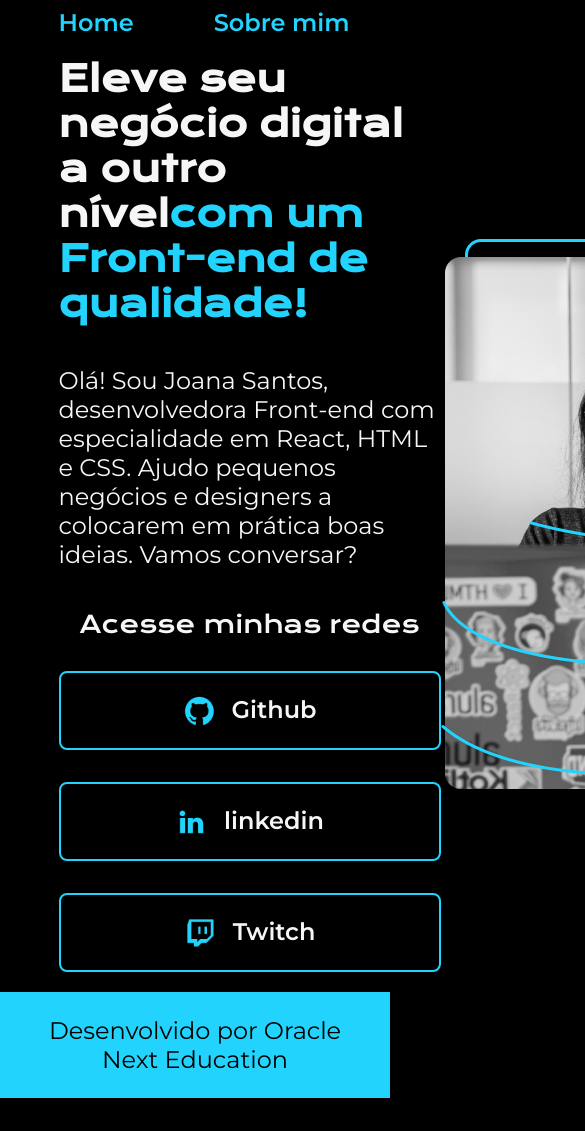
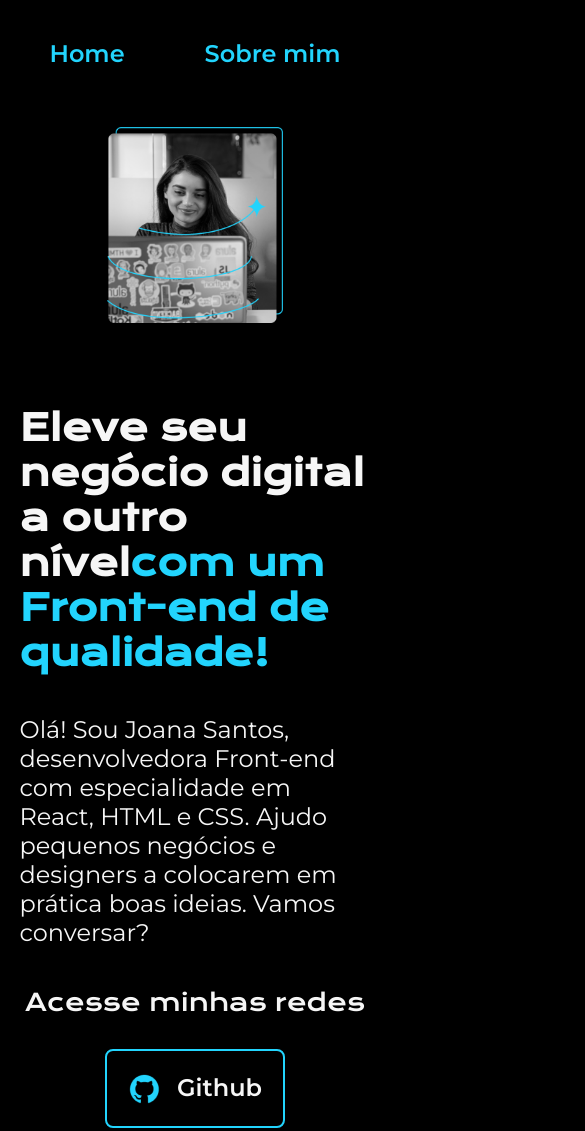
Before and after one commit to GuilhermeDSD19/Oracle-Next-Education, a plain HTML site: page Portifolio_HTML_CSS/index.html in a window 390 px wide. Shown: the top 1131 px of the page, 585 px wide, since content can reach past the window. Before the commit the page ends 1098 px from the top, so only its background shows below. Drawn offline with nearby package versions, Linux system fonts and the light colour scheme.

Commit message:
Adicionando responsividade ao portifolio

```diff
--- a/Portifolio_HTML_CSS/index.html
+++ b/Portifolio_HTML_CSS/index.html
@@ -28,24 +28,28 @@
             conversar?</p>
             <div class="apresentacao__links">
                 <h2 class="apresentacao__links__subtitulo">Acesse minhas redes</h2>
-                <a class="apresentacao__links__link" href="https://github.com/rafaballerini">
+                <a class="apresentacao__links__navegacao" href="https://github.com/rafaballerini">
                     <img src="./assets/github.png">
                     Github
                 </a>
-                <a class="apresentacao__links__link" href="https://linkedin.com/in/rafaellaballerini">
+                <a class="apresentacao__links__navegacao" href="https://linkedin.com/in/rafaellaballerini">
                     <img src="./assets/linkedin.png">
                     linkedin
                 </a>
-                <a class="apresentacao__links__link" href="https://twitch.tv/guilimadev">
+                <a class="apresentacao__links__navegacao" href="https://twitch.tv/guilimadev">
                     <img src="./assets/twitch.png">
                     Twitch
                 </a>
+                <a class="apresentacao__links__navegacao" href="https://twitch.tv/guilimadev">
+                    <img src="./assets/whatsapp.png">
+                    Whatsapp
+                </a>
             </div>
         </section>
-        <img src="assets/Imagem.png" alt="Foto da Joana Santos programando">
+        <img class="apresentacao__imagem" src="./assets/Imagem.png" alt="Foto da Joana Santos programando">
     </main>
     <footer class="rodape">
-        <p>Desenvolvido por Oracle Next Education</p>
+        <p>Desenvolvido por Alura.</p>
     </footer>
 </body>
 
--- a/Portifolio_HTML_CSS/styles/style.css
+++ b/Portifolio_HTML_CSS/styles/style.css
@@ -19,6 +19,7 @@ body{
     background-color: var(--cor-primaria);
     color: var(--cor-secundaria);
 }
+
 .cabecalho{
     padding: 2% 0% 0% 15%;
 }
@@ -28,7 +29,7 @@ body{
 }
 .cabecalho__menu__link{
     font-family: var(--fonte-secundaria);
-    font-size: 24px;
+    font-size: 1.5rem;
     font-weight: 600;
     color: var(--cor-terciaria);
     text-decoration: none;
@@ -38,23 +39,24 @@ body{
     display: flex;
     align-items: center;
     justify-content: space-between;
+    gap: 82px;
 }
 .apresentacao__conteudo{
-    width: 615px;
+    width: 50%;
     display: flex;
     flex-direction: column;
     gap: 40px;
 }
 
 .apresentacao__conteudo__titulo{
-    font-size: 36px;
+    font-size: 2.25rem;
     font-family: var(--fonte-primaria);
 }
 .titulo-destaque{
     color: var(--cor-terciaria);
 }
 .apresentacao__conteudo__texto{
-    font-size: 24px;
+    font-size: 1.5rem;
     font-family: var(--fonte-secundaria);
 }
 
@@ -68,25 +70,28 @@ body{
 .apresentacao__links__subtitulo{
     font-family: var(--fonte-primaria);
     font-weight: 400;
-    font-size: 24px;
+    font-size: 1.5rem;
 }
-.apresentacao__links__link{
+.apresentacao__links__navegacao{
     display: flex;
     justify-content: center;
     gap: 16px;
     border: 2px solid var(--cor-terciaria);
-    width: 378px;
+    width: 50%;
     text-align: center;
     border-radius: 8px;
-    font-size: 24px;
+    font-size: 1.5rem;
     font-weight: 600;
     padding: 21.5px 0;
     text-decoration: none;
     color: var(--cor-secundaria);
     font-family: var(--fonte-secundaria);
 }
-.apresentacao__links__link:hover{
+.apresentacao__links__navegacao:hover{
     background-color: var(--cor-hover);
+}
+.apresentacao__imagem{
+    width: 50%;
 }
 .rodape{
     color: var(--cor-primaria);
@@ -94,6 +99,22 @@ body{
     padding: 24px;
     text-align: center;
     font-family: var(--fonte-secundaria);
-    font-size: 24px;
+    font-size: 1.5rem;
     font-weight: 400;
 }
+
+@media (max-width: 1200px) {
+    .cabecalho{
+         padding: 10%;
+    }
+    .cabecalho__menu{
+        justify-content: center;
+    }
+    .apresentacao{
+        flex-direction: column-reverse;
+        padding: 5%;
+    }
+    .apresentacao__conteudo{
+        width: auto;
+    }
+}
```
Also changed, not shown: Portifolio_HTML_CSS/about.html (+1 -1 lines), Portifolio_HTML_CSS/assets/codigos1.png (added), Portifolio_HTML_CSS/assets/codigos2.png (added), Portifolio_HTML_CSS/assets/logo-github.svg (added), Portifolio_HTML_CSS/assets/whatsapp-redondo.png (added), Portifolio_HTML_CSS/assets/whatsapp.png (added), 2 other files.
